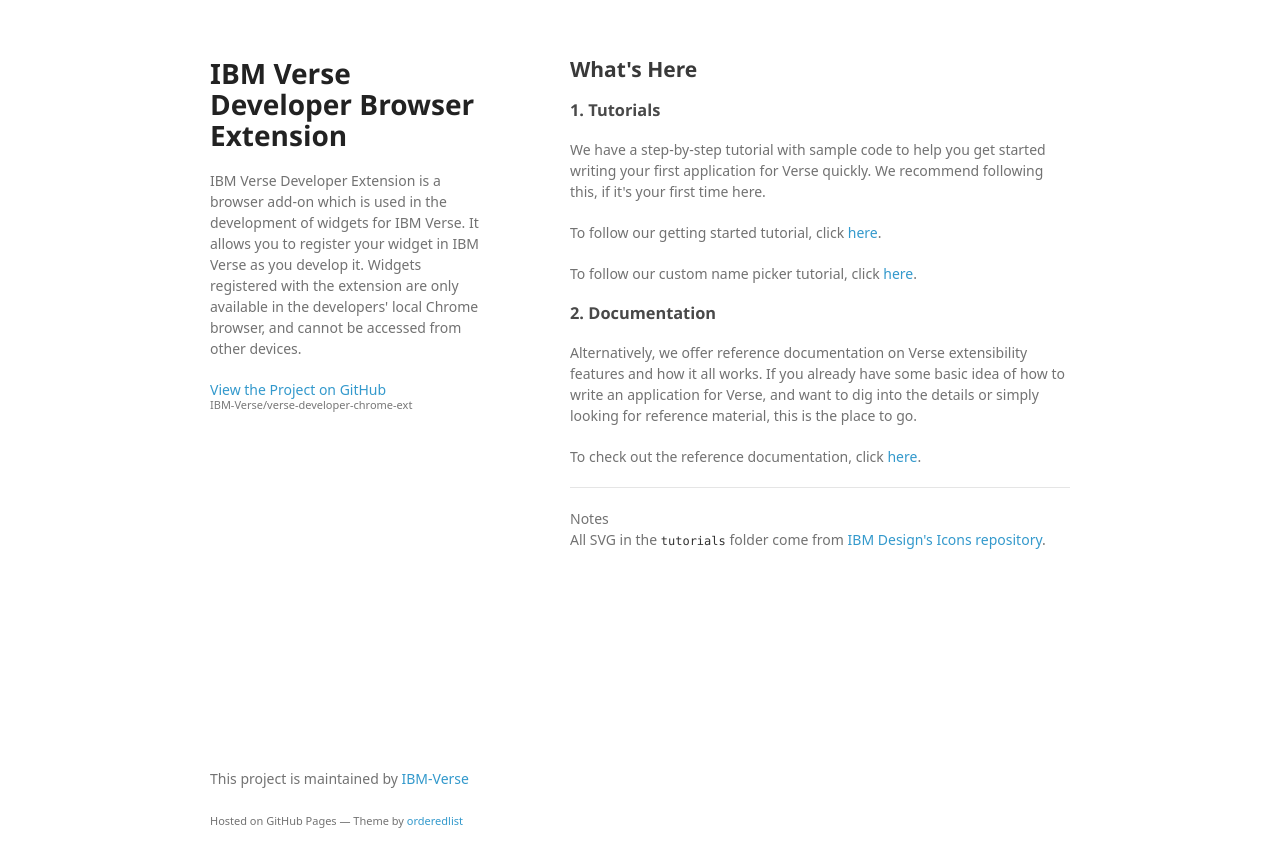
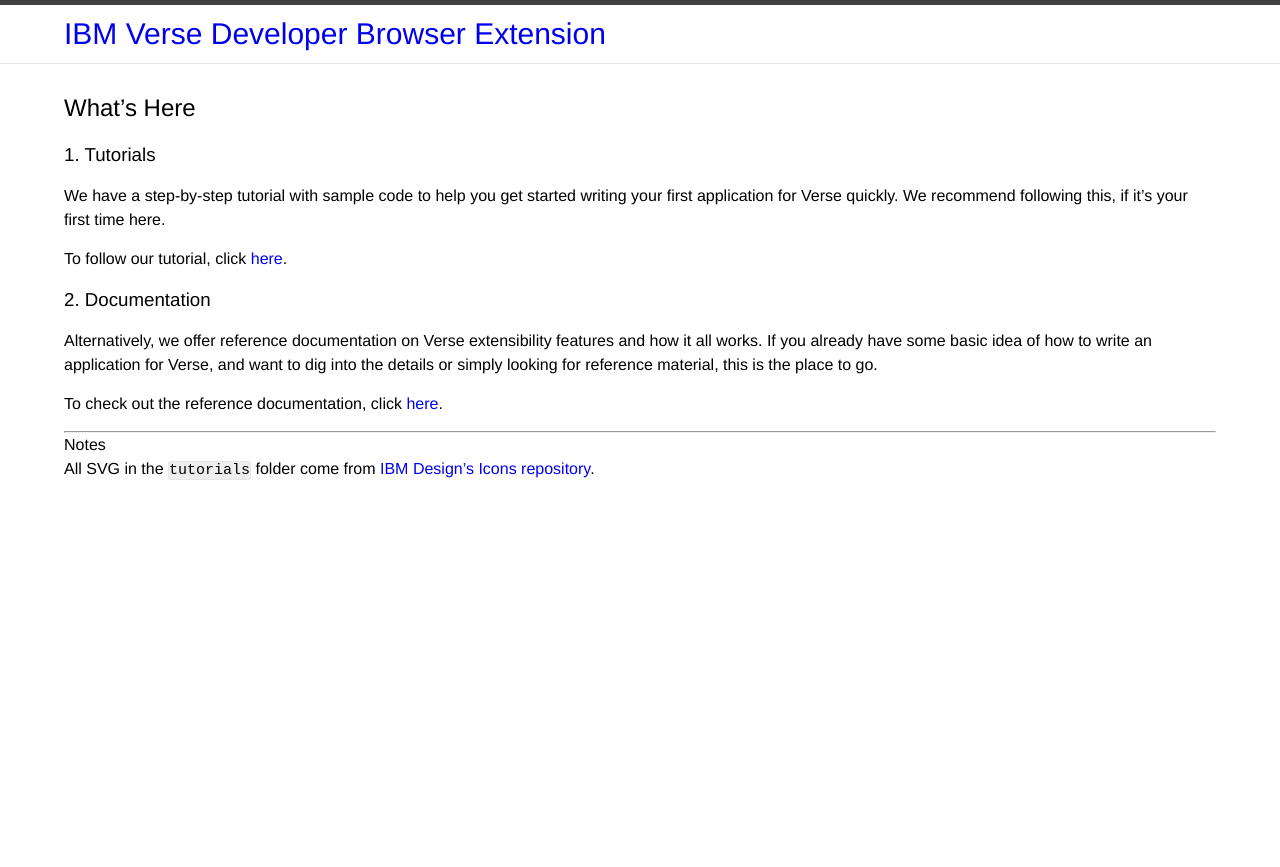
Before and after one commit to ibmverse/verse-developer, a Jekyll site: the page built from index.md, in a window 1280 px wide. Shown: the top 867 px of the page. Built offline with Jekyll 4.4.1, drawn with Linux system fonts in a browser that asks for light colours; some web fonts are replaced; our own code applies the rules of GitHub Pages for plain Markdown files.

Commit message:
Set theme jekyll-theme-minimal and migrate Page Generator content

```diff
--- a/_config.yml
+++ b/_config.yml
@@ -16,3 +16,7 @@
     output: true
   reference:
     output: true
+
+google_analytics:
+show_downloads: true
+theme: jekyll-theme-minimal
--- a/index.html
+++ /dev/null
@@ -1,57 +0,0 @@
-<!doctype html>
-<html>
-  <head>
-    <meta charset="utf-8">
-    <meta http-equiv="X-UA-Compatible" content="chrome=1">
-    <title>IBM Verse Developer Extension for Google Chrome by IBM-Verse</title>
-
-    <link rel="stylesheet" href="stylesheets/styles.css">
-    <link rel="stylesheet" href="stylesheets/github-light.css">
-    <meta name="viewport" content="width=device-width">
-    <!--[if lt IE 9]>
-    <script src="//html5shiv.googlecode.com/svn/trunk/html5.js"></script>
-    <![endif]-->
-  </head>
-  <body>
-    <div class="wrapper">
-      <header>
-        <h1>IBM Verse Developer Browser Extension</h1>
-        <p>IBM Verse Developer Extension is a browser add-on which is used in the development of widgets for IBM Verse. It allows you to register your widget in IBM Verse as you develop it. Widgets registered with the extension are only available in the developers&#39; local Chrome browser, and cannot be accessed from other devices.</p>
-
-        <p class="view"><a href="https://git.swg.usma.ibm.com/IBM-Verse/verse-developer-chrome-ext">View the Project on GitHub <small>IBM-Verse/verse-developer-chrome-ext</small></a></p>
-
-
-      </header>
-      <section>
-        <h2>
-<a id="whats-here" class="anchor" href="#whats-here" aria-hidden="true"><span aria-hidden="true" class="octicon octicon-link"></span></a>What's Here</h2>
-
-<h3>
-<a id="1-tutorials" class="anchor" href="#1-tutorials" aria-hidden="true"><span aria-hidden="true" class="octicon octicon-link"></span></a>1. Tutorials</h3>
-
-<p>We have a step-by-step tutorial with sample code to help you get started writing your first application for Verse quickly. We recommend following this, if it's your first time here.</p>
-
-<p>To follow our getting started tutorial, click <a href="https://git.swg.usma.ibm.com/pages/IBM-Verse/verse-developer-chrome-ext/tutorials/tutorial_verse_developer.html">here</a>.</p>
-<p>To follow our custom name picker tutorial, click <a href="https://git.swg.usma.ibm.com/pages/IBM-Verse/verse-developer-chrome-ext/tutorials/tutorial_custom_name_picker.html">here</a>.</p>
-
-<h3>
-<a id="2-documentation" class="anchor" href="#2-documentation" aria-hidden="true"><span aria-hidden="true" class="octicon octicon-link"></span></a>2. Documentation</h3>
-
-<p>Alternatively, we offer reference documentation on Verse extensibility features and how it all works. If you already have some basic idea of how to write an application for Verse, and want to dig into the details or simply looking for reference material, this is the place to go.</p>
-
-<p>To check out the reference documentation, click <a href="https://git.swg.usma.ibm.com/pages/IBM-Verse/verse-developer-chrome-ext/reference/reference.html">here</a>.</p>
-
-<hr>
-
-<p>Notes<br>
-All SVG in the <code>tutorials</code> folder come from <a href="https://github.com/IBM-Design/icons">IBM Design's Icons repository</a>.</p>
-      </section>
-      <footer>
-        <p>This project is maintained by <a href="https://git.swg.usma.ibm.com/IBM-Verse">IBM-Verse</a></p>
-        <p><small>Hosted on GitHub Pages &mdash; Theme by <a href="https://github.com/orderedlist">orderedlist</a></small></p>
-      </footer>
-    </div>
-    <script src="javascripts/scale.fix.js"></script>
-
-  </body>
-</html>
--- /dev/null
+++ b/index.md
@@ -0,0 +1,20 @@
+## What's Here
+### 1. Tutorials
+We have a step-by-step tutorial with sample code to help you get started writing your first application for Verse quickly. We recommend following this, if it's your first time here.
+
+To follow our tutorial, click [here][1].
+
+### 2. Documentation
+Alternatively, we offer reference documentation on Verse extensibility features and how it all works. If you already have some basic idea of how to write an application for Verse, and want to dig into the details or simply looking for reference material, this is the place to go.
+
+To check out the reference documentation, click [here][2].
+
+---
+
+Notes
+All SVG in the `tutorials` folder come from [IBM Design's Icons repository][3].
+
+
+[1]: https://git.swg.usma.ibm.com/pages/IBM-Verse/verse-developer-chrome-ext/tutorials/tutorial_verse_developer.html
+[2]: https://git.swg.usma.ibm.com/pages/IBM-Verse/verse-developer-chrome-ext/reference/reference.html
+[3]:https://github.com/IBM-Design/icons
--- a/javascripts/scale.fix.js
+++ /dev/null
@@ -1,17 +0,0 @@
-var metas = document.getElementsByTagName('meta');
-var i;
-if (navigator.userAgent.match(/iPhone/i)) {
-  for (i=0; i<metas.length; i++) {
-    if (metas[i].name == "viewport") {
-      metas[i].content = "width=device-width, minimum-scale=1.0, maximum-scale=1.0";
-    }
-  }
-  document.addEventListener("gesturestart", gestureStart, false);
-}
-function gestureStart() {
-  for (i=0; i<metas.length; i++) {
-    if (metas[i].name == "viewport") {
-      metas[i].content = "width=device-width, minimum-scale=0.25, maximum-scale=1.6";
-    }
-  }
-}
--- a/params.json
+++ /dev/null
@@ -1,6 +0,0 @@
-{
-  "name": "IBM Verse Developer Extension for Google Chrome",
-  "tagline": "IBM Verse Developer Extension for Google Chrome is an extension which is used in the development of widgets for IBM Verse. It allows you to register your widget in IBM Verse as you develop it. Widgets registered with the extension are only available in the developers' local Chrome browser, and cannot be accessed from other devices.",
-  "body": "## What's Here\r\n### 1. Tutorials\r\nWe have a step-by-step tutorial with sample code to help you get started writing your first application for Verse quickly. We recommend following this, if it's your first time here.\r\n\r\nTo follow our tutorial, click [here][1].\r\n\r\n### 2. Documentation\r\nAlternatively, we offer reference documentation on Verse extensibility features and how it all works. If you already have some basic idea of how to write an application for Verse, and want to dig into the details or simply looking for reference material, this is the place to go.\r\n\r\nTo check out the reference documentation, click [here][2].\r\n\r\n---\r\n\r\nNotes  \r\nAll SVG in the `tutorials` folder come from [IBM Design's Icons repository][3].\r\n\r\n\r\n[1]: https://git.swg.usma.ibm.com/pages/IBM-Verse/verse-developer-chrome-ext/tutorials/tutorial_verse_developer.html\r\n[2]: https://git.swg.usma.ibm.com/pages/IBM-Verse/verse-developer-chrome-ext/reference/reference.html\r\n[3]:https://github.com/IBM-Design/icons",
-  "note": "Don't delete this file! It's used internally to help with page regeneration."
-}
--- a/stylesheets/github-light.css
+++ /dev/null
@@ -1,123 +0,0 @@
-/*
-The MIT License (MIT)
-
-Copyright (c) 2016 GitHub, Inc.
-
-Permission is hereby granted, free of charge, to any person obtaining a copy
-of this software and associated documentation files (the "Software"), to deal
-in the Software without restriction, including without limitation the rights
-to use, copy, modify, merge, publish, distribute, sublicense, and/or sell
-copies of the Software, and to permit persons to whom the Software is
-furnished to do so, subject to the following conditions:
-
-The above copyright notice and this permission notice shall be included in all
-copies or substantial portions of the Software.
-
-THE SOFTWARE IS PROVIDED "AS IS", WITHOUT WARRANTY OF ANY KIND, EXPRESS OR
-IMPLIED, INCLUDING BUT NOT LIMITED TO THE WARRANTIES OF MERCHANTABILITY,
-FITNESS FOR A PARTICULAR PURPOSE AND NONINFRINGEMENT. IN NO EVENT SHALL THE
-AUTHORS OR COPYRIGHT HOLDERS BE LIABLE FOR ANY CLAIM, DAMAGES OR OTHER
-LIABILITY, WHETHER IN AN ACTION OF CONTRACT, TORT OR OTHERWISE, ARISING FROM,
-OUT OF OR IN CONNECTION WITH THE SOFTWARE OR THE USE OR OTHER DEALINGS IN THE
-SOFTWARE.
-
-*/
-
-.pl-c /* comment */ {
-  color: #969896;
-}
-
-.pl-c1 /* constant, variable.other.constant, support, meta.property-name, support.constant, support.variable, meta.module-reference, markup.raw, meta.diff.header */,
-.pl-s .pl-v /* string variable */ {
-  color: #0086b3;
-}
-
-.pl-e /* entity */,
-.pl-en /* entity.name */ {
-  color: #795da3;
-}
-
-.pl-smi /* variable.parameter.function, storage.modifier.package, storage.modifier.import, storage.type.java, variable.other */,
-.pl-s .pl-s1 /* string source */ {
-  color: #333;
-}
-
-.pl-ent /* entity.name.tag */ {
-  color: #63a35c;
-}
-
-.pl-k /* keyword, storage, storage.type */ {
-  color: #a71d5d;
-}
-
-.pl-s /* string */,
-.pl-pds /* punctuation.definition.string, string.regexp.character-class */,
-.pl-s .pl-pse .pl-s1 /* string punctuation.section.embedded source */,
-.pl-sr /* string.regexp */,
-.pl-sr .pl-cce /* string.regexp constant.character.escape */,
-.pl-sr .pl-sre /* string.regexp source.ruby.embedded */,
-.pl-sr .pl-sra /* string.regexp string.regexp.arbitrary-repitition */ {
-  color: #183691;
-}
-
-.pl-v /* variable */ {
-  color: #ed6a43;
-}
-
-.pl-id /* invalid.deprecated */ {
-  color: #b52a1d;
-}
-
-.pl-ii /* invalid.illegal */ {
-  color: #f8f8f8;
-  background-color: #b52a1d;
-}
-
-.pl-sr .pl-cce /* string.regexp constant.character.escape */ {
-  font-weight: bold;
-  color: #63a35c;
-}
-
-.pl-ml /* markup.list */ {
-  color: #693a17;
-}
-
-.pl-mh /* markup.heading */,
-.pl-mh .pl-en /* markup.heading entity.name */,
-.pl-ms /* meta.separator */ {
-  font-weight: bold;
-  color: #1d3e81;
-}
-
-.pl-mq /* markup.quote */ {
-  color: #008080;
-}
-
-.pl-mi /* markup.italic */ {
-  font-style: italic;
-  color: #333;
-}
-
-.pl-mb /* markup.bold */ {
-  font-weight: bold;
-  color: #333;
-}
-
-.pl-md /* markup.deleted, meta.diff.header.from-file */ {
-  color: #bd2c00;
-  background-color: #ffecec;
-}
-
-.pl-mi1 /* markup.inserted, meta.diff.header.to-file */ {
-  color: #55a532;
-  background-color: #eaffea;
-}
-
-.pl-mdr /* meta.diff.range */ {
-  font-weight: bold;
-  color: #795da3;
-}
-
-.pl-mo /* meta.output */ {
-  color: #1d3e81;
-}
--- a/stylesheets/styles.css
+++ /dev/null
@@ -1,324 +0,0 @@
-@font-face {
-  font-family: 'Noto Sans';
-  font-weight: 400;
-  font-style: normal;
-  src: url('../fonts/Noto-Sans-regular/Noto-Sans-regular.eot');
-  src: url('../fonts/Noto-Sans-regular/Noto-Sans-regular.eot?#iefix') format('embedded-opentype'),
-       local('Noto Sans'),
-       local('Noto-Sans-regular'),
-       url('../fonts/Noto-Sans-regular/Noto-Sans-regular.woff2') format('woff2'),
-       url('../fonts/Noto-Sans-regular/Noto-Sans-regular.woff') format('woff'),
-       url('../fonts/Noto-Sans-regular/Noto-Sans-regular.ttf') format('truetype'),
-       url('../fonts/Noto-Sans-regular/Noto-Sans-regular.svg#NotoSans') format('svg');
-}
-
-@font-face {
-  font-family: 'Noto Sans';
-  font-weight: 700;
-  font-style: normal;
-  src: url('../fonts/Noto-Sans-700/Noto-Sans-700.eot');
-  src: url('../fonts/Noto-Sans-700/Noto-Sans-700.eot?#iefix') format('embedded-opentype'),
-       local('Noto Sans Bold'),
-       local('Noto-Sans-700'),
-       url('../fonts/Noto-Sans-700/Noto-Sans-700.woff2') format('woff2'),
-       url('../fonts/Noto-Sans-700/Noto-Sans-700.woff') format('woff'),
-       url('../fonts/Noto-Sans-700/Noto-Sans-700.ttf') format('truetype'),
-       url('../fonts/Noto-Sans-700/Noto-Sans-700.svg#NotoSans') format('svg');
-}
-
-@font-face {
-  font-family: 'Noto Sans';
-  font-weight: 400;
-  font-style: italic;
-  src: url('../fonts/Noto-Sans-italic/Noto-Sans-italic.eot');
-  src: url('../fonts/Noto-Sans-italic/Noto-Sans-italic.eot?#iefix') format('embedded-opentype'),
-       local('Noto Sans Italic'),
-       local('Noto-Sans-italic'),
-       url('../fonts/Noto-Sans-italic/Noto-Sans-italic.woff2') format('woff2'),
-       url('../fonts/Noto-Sans-italic/Noto-Sans-italic.woff') format('woff'),
-       url('../fonts/Noto-Sans-italic/Noto-Sans-italic.ttf') format('truetype'),
-       url('../fonts/Noto-Sans-italic/Noto-Sans-italic.svg#NotoSans') format('svg');
-}
-
-@font-face {
-  font-family: 'Noto Sans';
-  font-weight: 700;
-  font-style: italic;
-  src: url('../fonts/Noto-Sans-700italic/Noto-Sans-700italic.eot');
-  src: url('../fonts/Noto-Sans-700italic/Noto-Sans-700italic.eot?#iefix') format('embedded-opentype'),
-       local('Noto Sans Bold Italic'),
-       local('Noto-Sans-700italic'),
-       url('../fonts/Noto-Sans-700italic/Noto-Sans-700italic.woff2') format('woff2'),
-       url('../fonts/Noto-Sans-700italic/Noto-Sans-700italic.woff') format('woff'),
-       url('../fonts/Noto-Sans-700italic/Noto-Sans-700italic.ttf') format('truetype'),
-       url('../fonts/Noto-Sans-700italic/Noto-Sans-700italic.svg#NotoSans') format('svg');
-}
-
-body {
-  background-color: #fff;
-  padding:50px;
-  font: 14px/1.5 "Noto Sans", "Helvetica Neue", Helvetica, Arial, sans-serif;
-  color:#727272;
-  font-weight:400;
-}
-
-h1, h2, h3, h4, h5, h6 {
-  color:#222;
-  margin:0 0 20px;
-}
-
-p, ul, ol, table, pre, dl {
-  margin:0 0 20px;
-}
-
-h1, h2, h3 {
-  line-height:1.1;
-}
-
-h1 {
-  font-size:28px;
-}
-
-h2 {
-  color:#393939;
-}
-
-h3, h4, h5, h6 {
-  color:#494949;
-}
-
-a {
-  color:#39c;
-  text-decoration:none;
-}
-
-a:hover {
-  color:#069;
-}
-
-a small {
-  font-size:11px;
-  color:#777;
-  margin-top:-0.3em;
-  display:block;
-}
-
-a:hover small {
-  color:#777;
-}
-
-.wrapper {
-  width:860px;
-  margin:0 auto;
-}
-
-blockquote {
-  border-left:1px solid #e5e5e5;
-  margin:0;
-  padding:0 0 0 20px;
-  font-style:italic;
-}
-
-code, pre {
-  font-family:Monaco, Bitstream Vera Sans Mono, Lucida Console, Terminal, Consolas, Liberation Mono, DejaVu Sans Mono, Courier New, monospace;
-  color:#333;
-  font-size:12px;
-}
-
-pre {
-  padding:8px 15px;
-  background: #f8f8f8;
-  border-radius:5px;
-  border:1px solid #e5e5e5;
-  overflow-x: auto;
-}
-
-table {
-  width:100%;
-  border-collapse:collapse;
-}
-
-th, td {
-  text-align:left;
-  padding:5px 10px;
-  border-bottom:1px solid #e5e5e5;
-}
-
-dt {
-  color:#444;
-  font-weight:700;
-}
-
-th {
-  color:#444;
-}
-
-img {
-  max-width:100%;
-}
-
-header {
-  width:270px;
-  float:left;
-  position:fixed;
-  -webkit-font-smoothing:subpixel-antialiased;
-}
-
-header ul {
-  list-style:none;
-  height:40px;
-  padding:0;
-  background: #f4f4f4;
-  border-radius:5px;
-  border:1px solid #e0e0e0;
-  width:270px;
-}
-
-header li {
-  width:89px;
-  float:left;
-  border-right:1px solid #e0e0e0;
-  height:40px;
-}
-
-header li:first-child a {
-  border-radius:5px 0 0 5px;
-}
-
-header li:last-child a {
-  border-radius:0 5px 5px 0;
-}
-
-header ul a {
-  line-height:1;
-  font-size:11px;
-  color:#999;
-  display:block;
-  text-align:center;
-  padding-top:6px;
-  height:34px;
-}
-
-header ul a:hover {
-  color:#999;
-}
-
-header ul a:active {
-  background-color:#f0f0f0;
-}
-
-strong {
-  color:#222;
-  font-weight:700;
-}
-
-header ul li + li + li {
-  border-right:none;
-  width:89px;
-}
-
-header ul a strong {
-  font-size:14px;
-  display:block;
-  color:#222;
-}
-
-section {
-  width:500px;
-  float:right;
-  padding-bottom:50px;
-}
-
-small {
-  font-size:11px;
-}
-
-hr {
-  border:0;
-  background:#e5e5e5;
-  height:1px;
-  margin:0 0 20px;
-}
-
-footer {
-  width:270px;
-  float:left;
-  position:fixed;
-  bottom:50px;
-  -webkit-font-smoothing:subpixel-antialiased;
-}
-
-@media print, screen and (max-width: 960px) {
-
-  div.wrapper {
-    width:auto;
-    margin:0;
-  }
-
-  header, section, footer {
-    float:none;
-    position:static;
-    width:auto;
-  }
-
-  header {
-    padding-right:320px;
-  }
-
-  section {
-    border:1px solid #e5e5e5;
-    border-width:1px 0;
-    padding:20px 0;
-    margin:0 0 20px;
-  }
-
-  header a small {
-    display:inline;
-  }
-
-  header ul {
-    position:absolute;
-    right:50px;
-    top:52px;
-  }
-}
-
-@media print, screen and (max-width: 720px) {
-  body {
-    word-wrap:break-word;
-  }
-
-  header {
-    padding:0;
-  }
-
-  header ul, header p.view {
-    position:static;
-  }
-
-  pre, code {
-    word-wrap:normal;
-  }
-}
-
-@media print, screen and (max-width: 480px) {
-  body {
-    padding:15px;
-  }
-
-  header ul {
-    width:99%;
-  }
-
-  header li, header ul li + li + li {
-    width:33%;
-  }
-}
-
-@media print {
-  body {
-    padding:0.4in;
-    font-size:12pt;
-    color:#444;
-  }
-}
```
